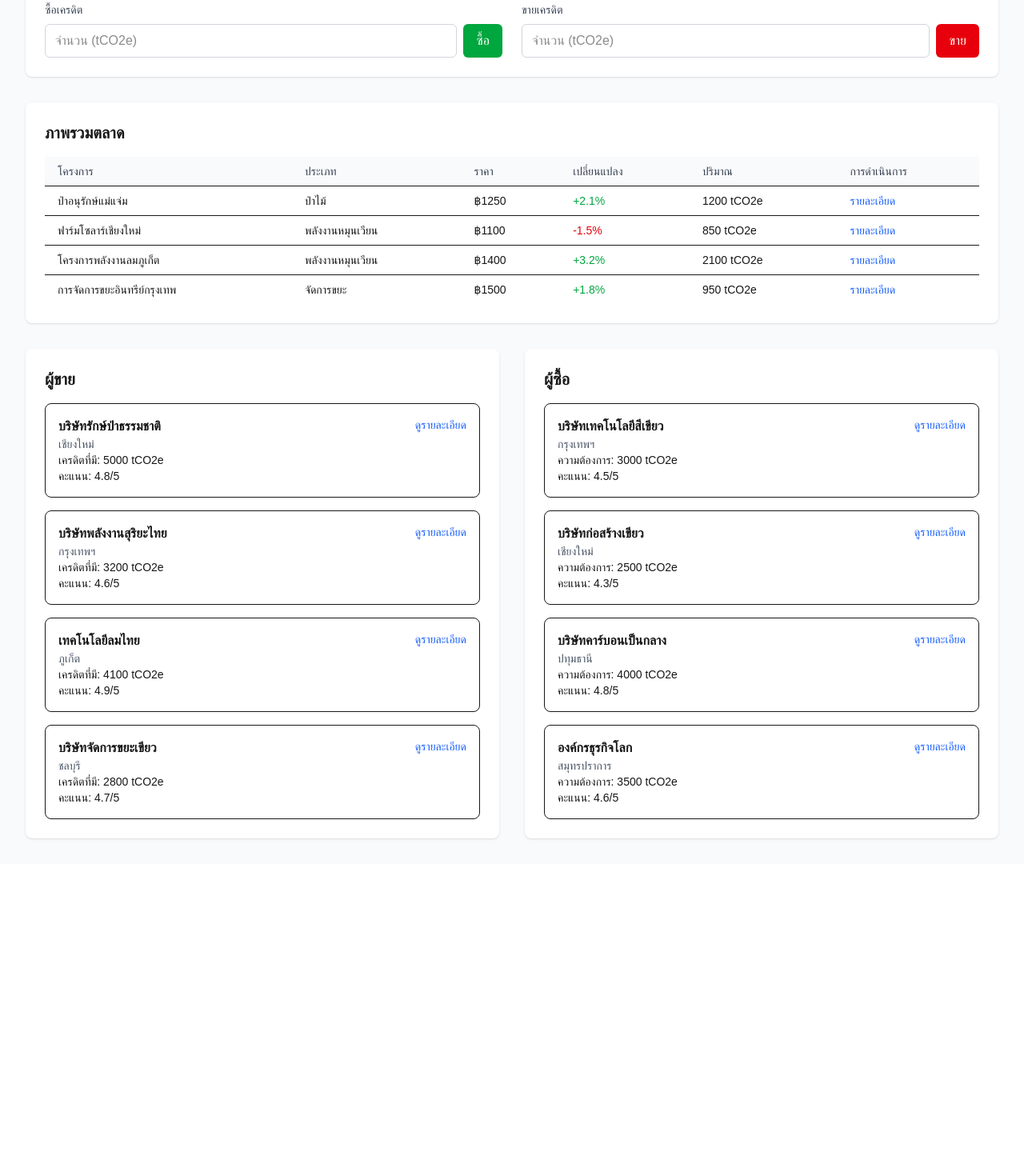
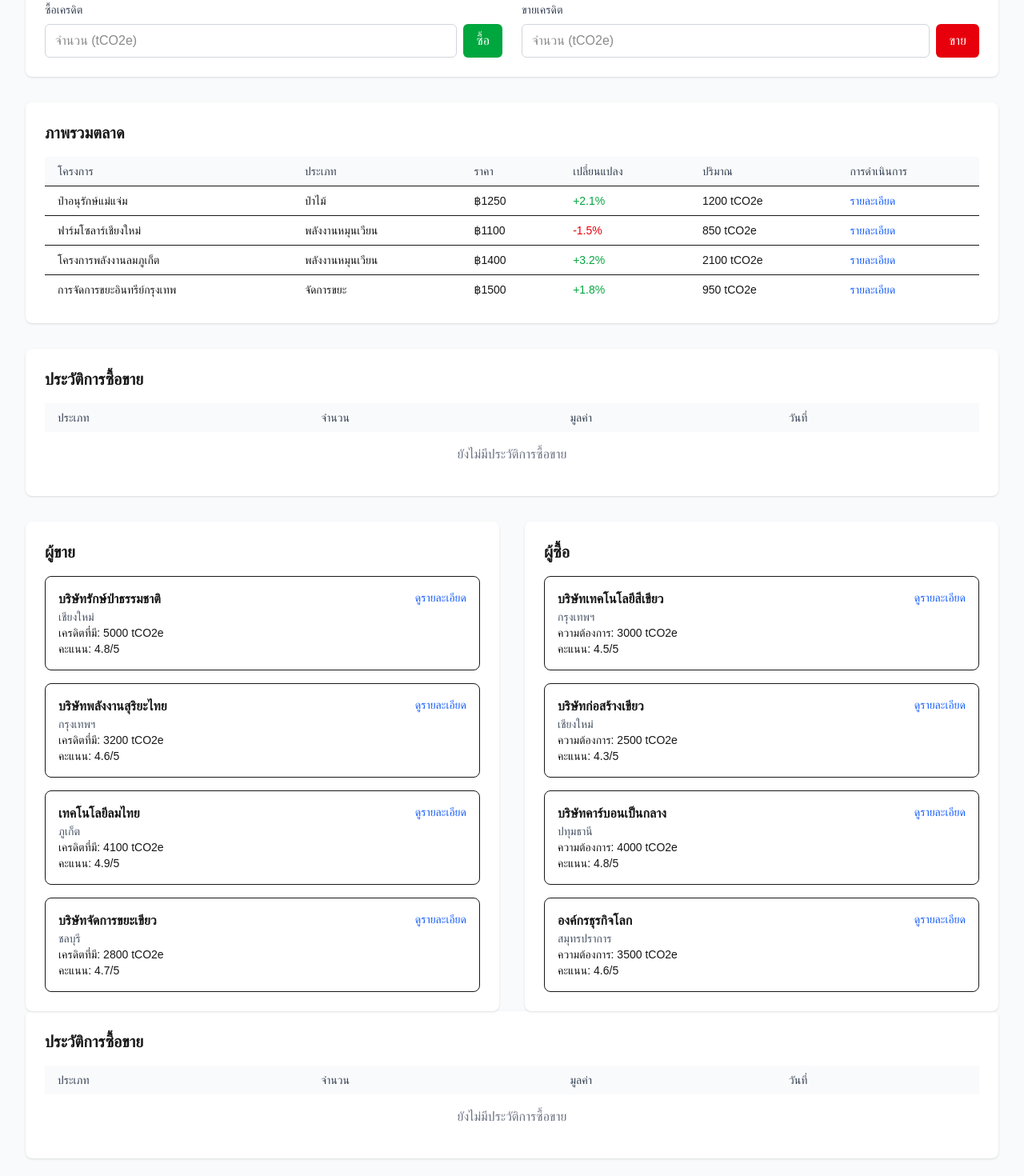
Before and after one commit to waritsan/co2x, a Next.js app in the folder src/web/: page / in a window 1280 px wide. Shown: the part 524-1994 px from the top of the page at 80% size. Before the commit the page ends 1604 px from the top, so only its background shows below. Built offline with nearby package versions, Linux system fonts and the light colour scheme.

Commit message:
Add simulated buying and selling flow with transaction history

```diff
--- a/src/web/src/app/page.tsx
+++ b/src/web/src/app/page.tsx
@@ -6,6 +6,12 @@ export default function Home() {
   const [searchTerm, setSearchTerm] = useState('');
   const [filterType, setFilterType] = useState('all');
   const [selectedItem, setSelectedItem] = useState(null);
+  const [userCredits, setUserCredits] = useState(1250);
+  const [userBalance, setUserBalance] = useState(625000); // THB
+  const [transactions, setTransactions] = useState([]);
+  const [buyAmount, setBuyAmount] = useState('');
+  const [sellAmount, setSellAmount] = useState('');
+  const [message, setMessage] = useState('');
 
   // Mock data for Thailand T-VER market
   const marketData = [
@@ -42,6 +48,44 @@ export default function Home() {
     buyer.name.toLowerCase().includes(searchTerm.toLowerCase())
   );
 
+  const handleBuy = () => {
+    const amount = parseInt(buyAmount);
+    if (!amount || amount <= 0) {
+      setMessage('กรุณาป้อนจำนวนที่ถูกต้อง');
+      return;
+    }
+    const cost = amount * 1250; // Assume average price
+    if (cost > userBalance) {
+      setMessage('ยอดเงินไม่เพียงพอ');
+      return;
+    }
+    setUserCredits(userCredits + amount);
+    setUserBalance(userBalance - cost);
+    setTransactions([...transactions, { type: 'ซื้อ', amount, cost, date: new Date().toLocaleString('th-TH') }]);
+    setBuyAmount('');
+    setMessage(`ซื้อเครดิต ${amount} tCO2e สำเร็จ`);
+    setTimeout(() => setMessage(''), 3000);
+  };
+
+  const handleSell = () => {
+    const amount = parseInt(sellAmount);
+    if (!amount || amount <= 0) {
+      setMessage('กรุณาป้อนจำนวนที่ถูกต้อง');
+      return;
+    }
+    if (amount > userCredits) {
+      setMessage('เครดิตไม่เพียงพอ');
+      return;
+    }
+    const revenue = amount * 1250;
+    setUserCredits(userCredits - amount);
+    setUserBalance(userBalance + revenue);
+    setTransactions([...transactions, { type: 'ขาย', amount, revenue, date: new Date().toLocaleString('th-TH') }]);
+    setSellAmount('');
+    setMessage(`ขายเครดิต ${amount} tCO2e สำเร็จ`);
+    setTimeout(() => setMessage(''), 3000);
+  };
+
   return (
     <div className="min-h-screen bg-gray-50">
       {/* Header */}
@@ -71,17 +115,17 @@ export default function Home() {
         <div className="grid grid-cols-1 md:grid-cols-3 gap-6 mb-8">
           <div className="bg-white p-6 rounded-lg shadow">
             <h3 className="text-lg font-semibold text-gray-900">ยอดคงเหลือคาร์บอน</h3>
-            <p className="text-3xl font-bold text-green-600 mt-2">1,250 tCO2e</p>
+            <p className="text-3xl font-bold text-green-600 mt-2">{userCredits.toLocaleString()} tCO2e</p>
             <p className="text-sm text-gray-500">เครดิตที่มีอยู่</p>
           </div>
           <div className="bg-white p-6 rounded-lg shadow">
             <h3 className="text-lg font-semibold text-gray-900">มูลค่าพอร์ต</h3>
-            <p className="text-3xl font-bold text-blue-600 mt-2">฿625,000</p>
+            <p className="text-3xl font-bold text-blue-600 mt-2">฿{userBalance.toLocaleString()}</p>
             <p className="text-sm text-gray-500">+5.2% ในเดือนนี้</p>
           </div>
           <div className="bg-white p-6 rounded-lg shadow">
             <h3 className="text-lg font-semibold text-gray-900">การซื้อขายที่ใช้งานอยู่</h3>
-            <p className="text-3xl font-bold text-purple-600 mt-2">3</p>
+            <p className="text-3xl font-bold text-purple-600 mt-2">{transactions.length}</p>
             <p className="text-sm text-gray-500">รอการชำระ</p>
           </div>
         </div>
@@ -112,6 +156,11 @@ export default function Home() {
         {/* Trading Section */}
         <div className="bg-white rounded-lg shadow p-6 mb-8">
           <h2 className="text-xl font-semibold mb-4">การซื้อขายด่วน</h2>
+          {message && (
+            <div className="mb-4 p-3 bg-green-100 border border-green-400 text-green-700 rounded">
+              {message}
+            </div>
+          )}
           <div className="grid grid-cols-1 md:grid-cols-2 gap-6">
             <div>
               <label className="block text-sm font-medium text-gray-700 mb-2">ซื้อเครดิต</label>
@@ -119,9 +168,14 @@ export default function Home() {
                 <input
                   type="number"
                   placeholder="จำนวน (tCO2e)"
+                  value={buyAmount}
+                  onChange={(e) => setBuyAmount(e.target.value)}
                   className="flex-1 px-3 py-2 border border-gray-300 rounded-md focus:outline-none focus:ring-2 focus:ring-green-500"
                 />
-                <button className="px-4 py-2 bg-green-600 text-white rounded-md hover:bg-green-700 transition-colors">
+                <button
+                  onClick={handleBuy}
+                  className="px-4 py-2 bg-green-600 text-white rounded-md hover:bg-green-700 transition-colors"
+                >
                   ซื้อ
                 </button>
               </div>
@@ -132,9 +186,14 @@ export default function Home() {
                 <input
                   type="number"
                   placeholder="จำนวน (tCO2e)"
+                  value={sellAmount}
+                  onChange={(e) => setSellAmount(e.target.value)}
                   className="flex-1 px-3 py-2 border border-gray-300 rounded-md focus:outline-none focus:ring-2 focus:ring-red-500"
                 />
-                <button className="px-4 py-2 bg-red-600 text-white rounded-md hover:bg-red-700 transition-colors">
+                <button
+                  onClick={handleSell}
+                  className="px-4 py-2 bg-red-600 text-white rounded-md hover:bg-red-700 transition-colors"
+                >
                   ขาย
                 </button>
               </div>
@@ -179,6 +238,36 @@ export default function Home() {
                 ))}
               </tbody>
             </table>
+          </div>
+        </div>
+
+        {/* Transaction History */}
+        <div className="bg-white rounded-lg shadow p-6 mb-8">
+          <h2 className="text-xl font-semibold mb-4">ประวัติการซื้อขาย</h2>
+          <div className="overflow-x-auto">
+            <table className="min-w-full table-auto">
+              <thead>
+                <tr className="bg-gray-50">
+                  <th className="px-4 py-2 text-left text-sm font-medium text-gray-700">ประเภท</th>
+                  <th className="px-4 py-2 text-left text-sm font-medium text-gray-700">จำนวน</th>
+                  <th className="px-4 py-2 text-left text-sm font-medium text-gray-700">มูลค่า</th>
+                  <th className="px-4 py-2 text-left text-sm font-medium text-gray-700">วันที่</th>
+                </tr>
+              </thead>
+              <tbody>
+                {transactions.slice(-10).reverse().map((tx, index) => (
+                  <tr key={index} className="border-t">
+                    <td className="px-4 py-2 text-sm">{tx.type}</td>
+                    <td className="px-4 py-2 text-sm">{tx.amount} tCO2e</td>
+                    <td className="px-4 py-2 text-sm">฿{(tx.cost || tx.revenue).toLocaleString()}</td>
+                    <td className="px-4 py-2 text-sm">{tx.date}</td>
+                  </tr>
+                ))}
+              </tbody>
+            </table>
+            {transactions.length === 0 && (
+              <p className="text-center text-gray-500 py-4">ยังไม่มีประวัติการซื้อขาย</p>
+            )}
           </div>
         </div>
 
@@ -237,47 +326,35 @@ export default function Home() {
           </div>
         </div>
 
-        {/* Details Modal */}
-        {selectedItem && (
-          <div className="fixed inset-0 bg-black bg-opacity-50 flex items-center justify-center p-4 z-50">
-            <div className="bg-white rounded-lg p-6 max-w-md w-full">
-              <h3 className="text-xl font-semibold mb-4">รายละเอียด</h3>
-              {selectedItem.project ? (
-                // Market item details
-                <div>
-                  <p><strong>โครงการ:</strong> {selectedItem.project}</p>
-                  <p><strong>ประเภท:</strong> {selectedItem.type}</p>
-                  <p><strong>ราคา:</strong> ฿{selectedItem.price}</p>
-                  <p><strong>ผู้ขาย:</strong> {selectedItem.seller}</p>
-                  <p><strong>ผู้ซื้อ:</strong> {selectedItem.buyer}</p>
-                  <p><strong>ปริมาณ:</strong> {selectedItem.volume} tCO2e</p>
-                </div>
-              ) : selectedItem.credits ? (
-                // Seller details
-                <div>
-                  <p><strong>ชื่อ:</strong> {selectedItem.name}</p>
-                  <p><strong>สถานที่:</strong> {selectedItem.location}</p>
-                  <p><strong>เครดิตที่มี:</strong> {selectedItem.credits} tCO2e</p>
-                  <p><strong>คะแนน:</strong> {selectedItem.rating}/5</p>
-                </div>
-              ) : (
-                // Buyer details
-                <div>
-                  <p><strong>ชื่อ:</strong> {selectedItem.name}</p>
-                  <p><strong>สถานที่:</strong> {selectedItem.location}</p>
-                  <p><strong>ความต้องการ:</strong> {selectedItem.demand} tCO2e</p>
-                  <p><strong>คะแนน:</strong> {selectedItem.rating}/5</p>
-                </div>
-              )}
-              <button
-                onClick={() => setSelectedItem(null)}
-                className="mt-4 px-4 py-2 bg-gray-600 text-white rounded-md hover:bg-gray-700"
-              >
-                ปิด
-              </button>
-            </div>
+        {/* Transaction History */}
+        <div className="bg-white rounded-lg shadow p-6">
+          <h2 className="text-xl font-semibold mb-4">ประวัติการซื้อขาย</h2>
+          <div className="overflow-x-auto">
+            <table className="min-w-full table-auto">
+              <thead>
+                <tr className="bg-gray-50">
+                  <th className="px-4 py-2 text-left text-sm font-medium text-gray-700">ประเภท</th>
+                  <th className="px-4 py-2 text-left text-sm font-medium text-gray-700">จำนวน</th>
+                  <th className="px-4 py-2 text-left text-sm font-medium text-gray-700">มูลค่า</th>
+                  <th className="px-4 py-2 text-left text-sm font-medium text-gray-700">วันที่</th>
+                </tr>
+              </thead>
+              <tbody>
+                {transactions.slice(-10).reverse().map((tx, index) => (
+                  <tr key={index} className="border-t">
+                    <td className="px-4 py-2 text-sm">{tx.type}</td>
+                    <td className="px-4 py-2 text-sm">{tx.amount} tCO2e</td>
+                    <td className="px-4 py-2 text-sm">฿{(tx.cost || tx.revenue).toLocaleString()}</td>
+                    <td className="px-4 py-2 text-sm">{tx.date}</td>
+                  </tr>
+                ))}
+              </tbody>
+            </table>
+            {transactions.length === 0 && (
+              <p className="text-center text-gray-500 py-4">ยังไม่มีประวัติการซื้อขาย</p>
+            )}
           </div>
-        )}
+        </div>
       </main>
     </div>
   );
```
